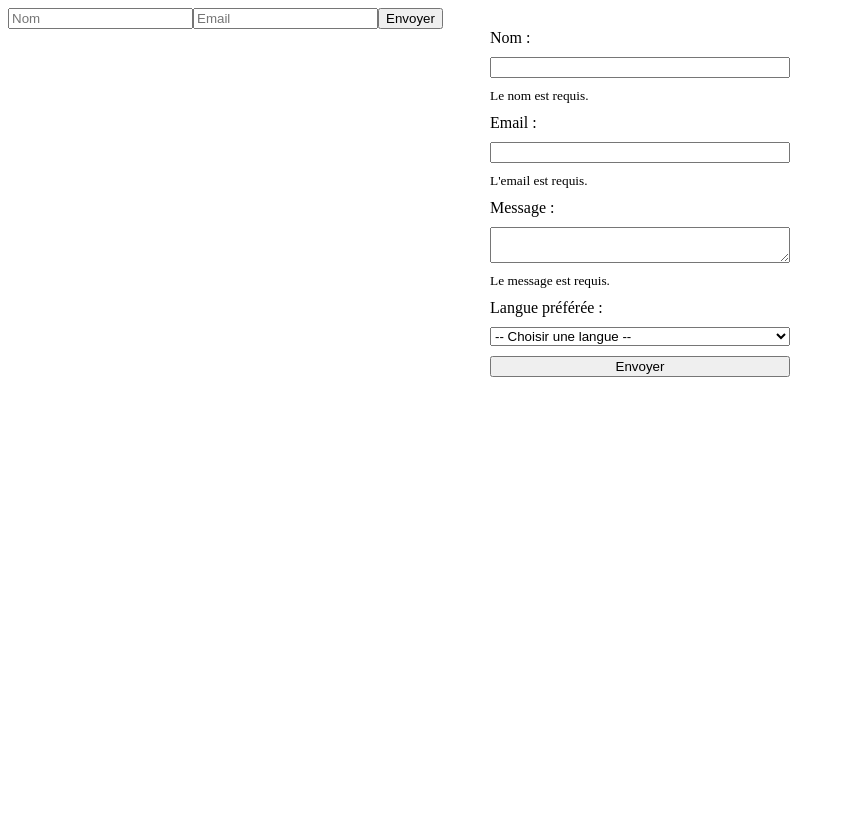
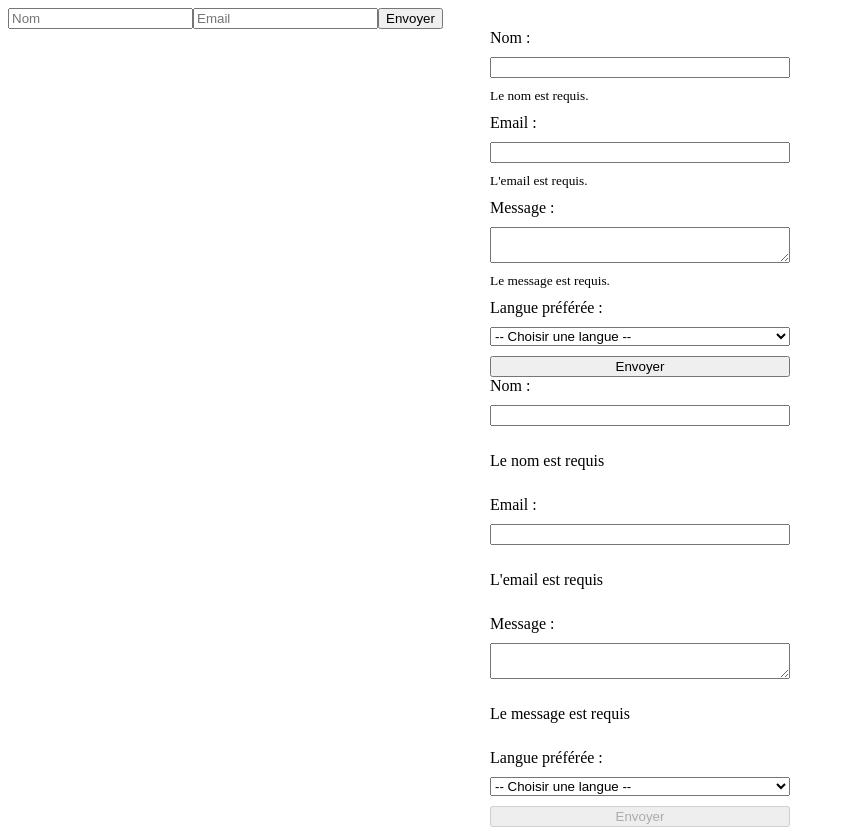
Before and after one commit to ClementHamonDev/Formation-Angular-Juin, an Angular app in the folder formation-angular/: page / in a window 1280 px wide. Shown: the whole page, without its empty margins (0-845 px from the left). Before the commit the page ends 800 px from the top, so only its background shows below. Built offline with nearby package versions, Linux system fonts and the light colour scheme.

Commit message:
correction exo formbuilder

```diff
--- a/formation-angular/src/app/app.component.html
+++ b/formation-angular/src/app/app.component.html
@@ -82,3 +82,4 @@
 </form>
 
 <app-contact-form></app-contact-form>
+<app-contact-form-builder></app-contact-form-builder>
--- a/formation-angular/src/app/app.component.ts
+++ b/formation-angular/src/app/app.component.ts
@@ -7,10 +7,11 @@ import { ComposantCComponent } from '../components/exercice-5/composant-c/compos
 import { ComposantBComponent } from '../components/exercice-5/composant-b/composant-b.component';
 import { FormBuilder, FormGroup, FormsModule, ReactiveFormsModule, Validators } from '@angular/forms';
 import { ContactFormComponent } from "../components/exercice-8/contact-form/contact-form.component";
+import { ContactFormBuilderComponent } from "../components/exercice-8/contact-form-builder/contact-form-builder.component";
 
 @Component({
   selector: 'app-root',
-  imports: [RouterOutlet, FormsModule, CommonModule, ContactFormComponent, ReactiveFormsModule],
+  imports: [RouterOutlet, FormsModule, CommonModule, ContactFormComponent, ReactiveFormsModule, ContactFormBuilderComponent],
   templateUrl: './app.component.html',
   styleUrl: './app.component.css'
 })
--- /dev/null
+++ b/formation-angular/src/components/exercice-8/contact-form-builder/contact-form-builder.component.css
@@ -0,0 +1,7 @@
+.contact-form{
+    display: flex;
+    flex-direction: column;
+    width: 300px;
+    margin: auto;
+    row-gap: 10px;
+}
--- /dev/null
+++ b/formation-angular/src/components/exercice-8/contact-form-builder/contact-form-builder.component.html
@@ -0,0 +1,52 @@
+<form [formGroup]="contactForm" (ngSubmit)="submitForm()" class="contact-form">
+
+    <label>Nom :</label>
+    <input type="text" formControlName="name" />
+    @if(contactForm.get('name')?.invalid) {
+        <div class="error">
+            @if(contactForm.get('name')?.errors?.['required']) {
+                <p>Le nom est requis</p>
+            }
+        </div>
+    }
+
+    <label>Email :</label>
+    <input type="email" formControlName="email" />
+    @if(contactForm.get('email')?.invalid) {
+        <div class="error">
+            @if(contactForm.get('email')?.errors?.['required']) {
+                <p>L'email est requis</p>
+            }
+            @if(contactForm.get('email')?.errors?.['email']) {
+                <p>Veuillez entrer un email valide</p>
+            }
+        </div>
+    }
+
+    <label>Message :</label>
+    <textarea formControlName="message"></textarea>
+    @if(contactForm.get('message')?.invalid) {
+        <div class="error">
+            @if(contactForm.get('message')?.errors?.['required']) {
+                <p>Le message est requis</p>
+            }
+            @if(contactForm.get('message')?.errors?.['minlength']) {
+                <p>Le message doit faire 10 caracteres Minimum</p>
+            }
+        </div>
+    }
+
+    <label>Langue préférée :</label>
+    <select formControlName="language">
+        <option value="">-- Choisir une langue --</option>
+        <option value="fr">Français</option>
+        <option value="en">Anglais</option>
+        <option value="es">Espagnol</option>
+    </select>
+
+    <button type="submit" [disabled]="contactForm.invalid">Envoyer</button>
+</form>
+
+@if(submitted) {
+    <p>Formulaire envoyé avec succès !</p>
+}
--- /dev/null
+++ b/formation-angular/src/components/exercice-8/contact-form-builder/contact-form-builder.component.ts
@@ -0,0 +1,31 @@
+import { CommonModule } from '@angular/common';
+import { Component } from '@angular/core';
+import { FormBuilder, FormGroup, ReactiveFormsModule, Validators } from '@angular/forms';
+
+@Component({
+  selector: 'app-contact-form-builder',
+  imports: [CommonModule, ReactiveFormsModule],
+  templateUrl: './contact-form-builder.component.html',
+  styleUrl: './contact-form-builder.component.css'
+})
+export class ContactFormBuilderComponent {
+  submitted = false;
+
+  contactForm: FormGroup;
+
+  constructor(private fb: FormBuilder) {
+    this.contactForm = this.fb.group({
+      name: ['', [Validators.required, Validators.minLength(3)]],
+      email: ['', [Validators.required, Validators.email]],
+      message: ['', [Validators.required, Validators.minLength(10)]],
+      language: ['', Validators.required]
+    });
+  }
+
+  submitForm() {
+    if (this.contactForm.valid) {
+      this.submitted = true;
+      console.log('Formulaire soumis :', this.contactForm.value);
+    }
+  }
+}
```
Also changed, not shown: 1 other file (tests, documents, lock files or other folders).
